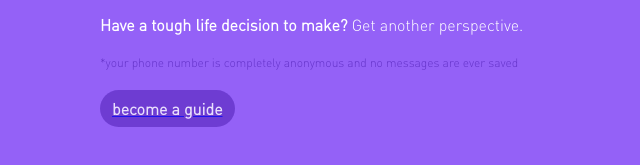
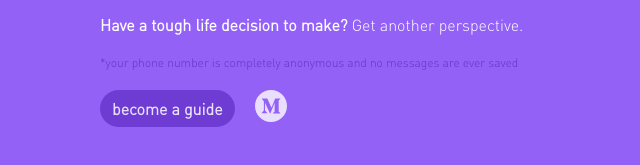
Before and after one commit to bpeters/feather-web, a React (Create React App) app: page / in a window 1280 px wide. Shown: the part 579-744 px from the top of the page, without its empty margins (310-950 px from the left). Built offline with nearby package versions, Linux system fonts and the light colour scheme.

Commit message:
add blog link

```diff
--- a/src/App.css
+++ b/src/App.css
@@ -69,8 +69,15 @@
   color: #6534CA;
 }
 
+.Button-Row {
+  display: flex;
+  flex-direction: row;
+  justify-content: center;
+  align-items: center;
+  margin-top: 20px;
+}
+
 .Button {
-  margin-top: 20px;
   padding-top: 8px;
   padding-bottom: 8px;
   padding-left: 12px;
@@ -88,3 +95,15 @@
   cursor: pointer;
   opacity: 1;
 }
+
+.Medium {
+  margin-left: 20px;
+  width: 32px;
+  transition: opacity 1s ease;
+  opacity: 0.8;
+}
+
+.Button:hover {
+  cursor: pointer;
+  opacity: 1;
+}
--- a/src/App.js
+++ b/src/App.js
@@ -40,11 +40,14 @@ class Home extends Component {
               *your phone number is completely anonymous and no messages are ever saved
             </span>
           </div>
-          <Link to="/become-a-guide">
-            <div className="Button">
-              become a guide
-            </div>
-          </Link>
+          <div className="Button-Row">
+            <Link className="Button" to="/become-a-guide">
+                become a guide
+            </Link>
+            <a href="https://medium.com/@brennen_peters/introducing-feather-network-b56374e7dd82">
+              <img src="images/medium.svg" className="Medium" alt="medium logo" />
+            </a>
+          </div>
         </div>
       </div>
     );
```
Also changed, not shown: public/images/medium.svg (added).
